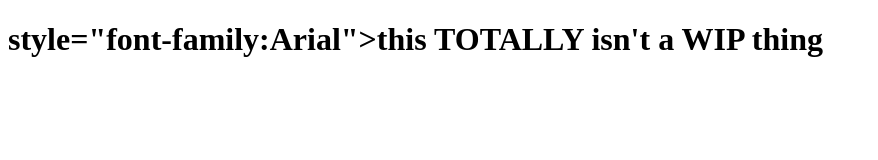
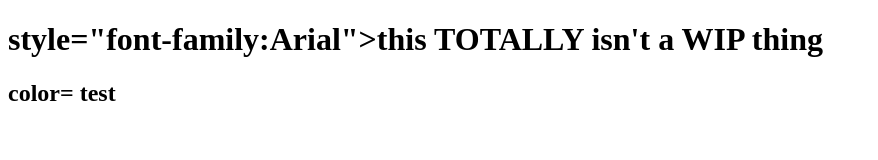
Before and after one commit to JackspajfMain/JackspajfMain.github.io, a plain HTML site: page index.html in a window 1280 px wide. Shown: the whole page, without its empty margins (0-878 px from the left). Drawn offline with Linux system fonts and the light colour scheme.

Commit message:
Update index.html
test?

```diff
--- a/index.html
+++ b/index.html
@@ -5,5 +5,6 @@
 	</head>
 	<body>
 		<h1>style="font-family:Arial">this TOTALLY isn't a WIP thing</h1>
+		<h2>color= test</h2>
 	</body>
 </html>
```
